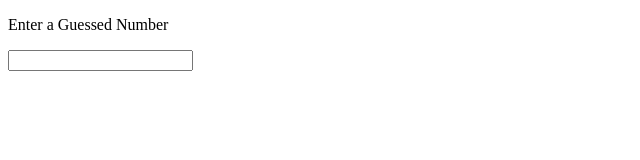
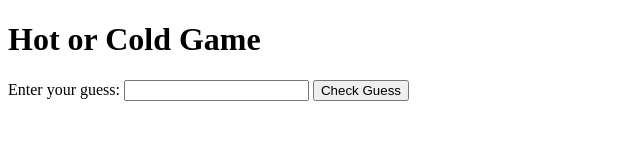
Before and after one commit to acciojob/Hot-or-Cold-Part-I-nikhilsingh7, a website: page main.html in a window 1280 px wide. Shown: the whole page, without its empty margins (0-640 px from the left). Drawn offline with Linux system fonts and the light colour scheme.

Commit message:
created a submission

```diff
--- a/main.html
+++ b/main.html
@@ -3,12 +3,13 @@
 <head>
 </head>
 <body>
-	<!-- p tag -->
-    <p id = "user">Enter a Guessed Number </p>
-    <input id= "guess"></input><br><br>
-	<!-- button -->
-    <!-- p tag -->
-    <p id = "respond"></p>  <!-- This is the respone (Hot or Cold) -->
+	<h1>Hot or Cold Game</h1>
+<label>Enter your guess:</label>
+<input type="number" id="guess">
+<button onclick="checkGuess()">Check Guess</button>
+<p id="response"></p>
+
+
     <script src="./script.js"></script><!-- Write the logic in script.js -->
 </script>
   </body>
--- a/script.js
+++ b/script.js
@@ -1 +1,46 @@
 //your code here
+// Generate random secret number between 1 and 100
+const secretNumber = Math.floor(Math.random() * 100) + 1;
+
+// Keep track of previous guessed number
+let previousGuess = null;
+
+function checkGuess() {
+  // Get the user's guess from input field
+  const guess = parseInt(document.getElementById('guess').value);
+
+  // Check if the guess is within valid range
+  if (guess < 1 || guess > 100) {
+    document.getElementById('response').innerText = 'Please enter a number between 1 and 100.';
+    return;
+  }
+
+  // Check if the guess is correct
+  if (guess === secretNumber) {
+    document.getElementById('response').innerText = 'Congratulations! You guessed the secret number.';
+    return;
+  }
+
+  // Calculate the difference between current guess and secret number
+  const currentDiff = Math.abs(guess - secretNumber);
+
+  // Check if this is the first guess
+  if (previousGuess === null) {
+    previousGuess = guess;
+    document.getElementById('response').innerText = 'Guess ' + (guess < secretNumber ? 'higher' : 'lower');
+    return;
+  }
+
+  // Calculate the difference between previous guess and secret number
+  const previousDiff = Math.abs(previousGuess - secretNumber);
+
+  // Compare current and previous differences to give feedback
+  if (currentDiff < previousDiff) {
+    document.getElementById('response').innerText = 'Getting hotter! Guess ' + (guess < secretNumber ? 'higher' : 'lower');
+  } else {
+    document.getElementById('response').innerText = 'Getting colder. Guess ' + (guess < secretNumber ? 'higher' : 'lower');
+  }
+
+  // Update previous guess
+  previousGuess = guess;
+}
```
